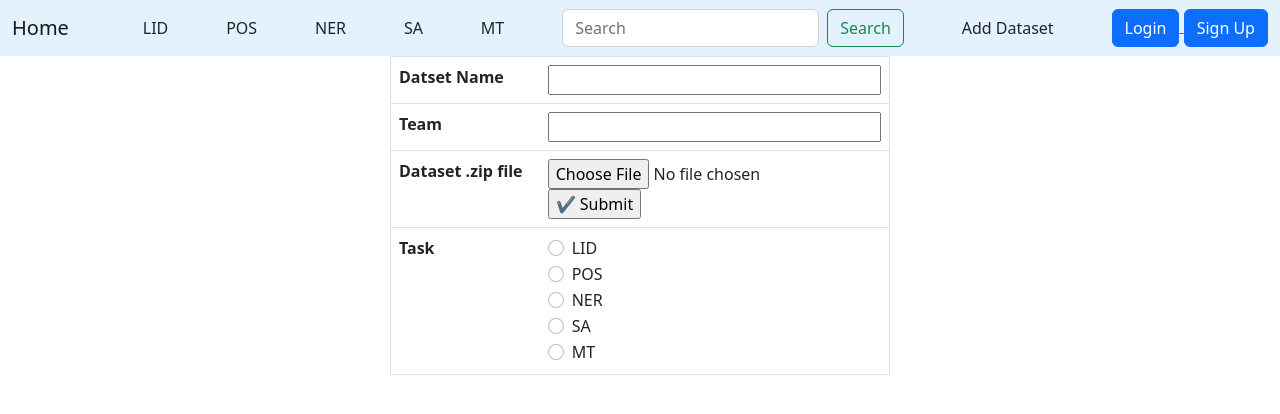
After one commit to DhruvDarda/Leader_Board-website, a Flask app: page /datasetuploader in a window 1280 px wide. The commit adds this page. Shown: the top 414 px of the page. Run offline with Flask 2, Linux system fonts and the light colour scheme; some libraries are stand-ins or nearby versions.

Commit message:
add datasets

```diff
--- /dev/null
+++ b/Templates/dataset.html
@@ -0,0 +1,65 @@
+{%- extends "base.html" %}
+
+
+{% import "bootstrap/utils.html" as utils %}
+
+
+{% block content %}
+<form action="/datasetuploader" method="POST" enctype="multipart/form-data">
+    <table class="table table-hover center" style="width:500px">
+        <input type="hidden" name="id" id="id" ></input>
+        <tr>
+            <th>Datset Name</th>
+            <td><input type="text" class="col col-md-12 mt-0 h7" name="dataset" id="model"></input>
+            </td>
+        </tr>
+        <tr>
+            <th>Team</th>
+            <td><input type="text" class="col col-md-12 mt-0 h7" name="team" id="team" ></input>
+            </td>
+        </tr>
+        <tr>
+            <th>Dataset .zip file</th>
+            <td>
+                <input type="file" class="h7 mt-0 float-right text-center" name="file" /><br>
+                <input type="submit" class="h7 mt-0 float-right text-center" value="✔️ Submit" />
+            </td>
+        </tr>
+        <tr>
+            <th>Task</th>
+            <td>
+                <div class="form-check">
+                    <input class="form-check-input" type="radio" name="flexRadioDefault" value = "LID" id="flexRadioDefault1">
+                    <label class="form-check-label" for="flexRadioDefault1">
+                        LID
+                    </label>
+                </div>
+                <div class="form-check">
+                    <input class="form-check-input" type="radio" value="POS" name="flexRadioDefault" id="flexRadioDefault1">
+                    <label class="form-check-label" for="flexRadioDefault1">
+                        POS
+                    </label>
+                </div>
+                <div class="form-check">
+                    <input class="form-check-input" type="radio" value="NER" name="flexRadioDefault" id="flexRadioDefault1">
+                    <label class="form-check-label" for="flexRadioDefault1">
+                        NER
+                    </label>
+                </div>
+                <div class="form-check">
+                    <input class="form-check-input" type="radio" value="SA" name="flexRadioDefault" id="flexRadioDefault1">
+                    <label class="form-check-label" for="flexRadioDefault1">
+                        SA
+                    </label>
+                </div>
+                <div class="form-check">
+                    <input class="form-check-input" type="radio" value="MT" name="flexRadioDefault" id="flexRadioDefault1">
+                    <label class="form-check-label" for="flexRadioDefault1">
+                        MT
+                    </label>
+                </div>
+            </td>
+        </tr>
+    </table>
+</form>
+{%- endblock %}
--- a/Templates/navbar.html
+++ b/Templates/navbar.html
@@ -13,6 +13,7 @@
             <input class="form-control me-2" type="search" placeholder="Search" aria-label="Search">
             <button class="btn btn-outline-success" type="submit">Search</button>
         </form>
+        <a class="nav-link" href="/datasetuploader">Add Dataset</a>
         <div class="navbar-end">
             {% if current_user.is_authenticated %}
             <a href="{{ url_for('main.profile') }}" class="nav-item">
--- a/main.py
+++ b/main.py
@@ -1,3 +1,5 @@
+import zipfile
+
 import flask
 import os
 import sqlite3
@@ -69,6 +71,18 @@ def LID():
     post = conn.execute("SELECT * FROM leaderboard_CM WHERE lid>=0").fetchall()
     conn.close()
     return render_template("LID.html", post=post, datasets=os.listdir(path))
+
+@ main.route("/datasetuploader", methods=["GET", "POST"])
+def d_upload():
+    if request.method == 'POST':
+        f = request.files['file']
+        tasks = request.form.getlist('flexRadioDefault')
+        name = flask.request.values.get("dataset")
+        '''if name[-3:] != 'zip':
+            zipfile.ZipFile(os.path.join(os.getcwd(), 'Datasets') + name[-4:] + '.zip', mode='w').write(name)
+        else:'''
+        f.save(os.path.join(os.getcwd(), 'Datasets/LID', secure_filename(name)))
+    return render_template("dataset.html")
 
 
 @ main.route("/NER/", methods=["GET", "POST"])
```
Also changed, not shown: Templates/LID.html (+7 -1 lines), db_leaderboard.sqlite, db_profile.sqlite.
